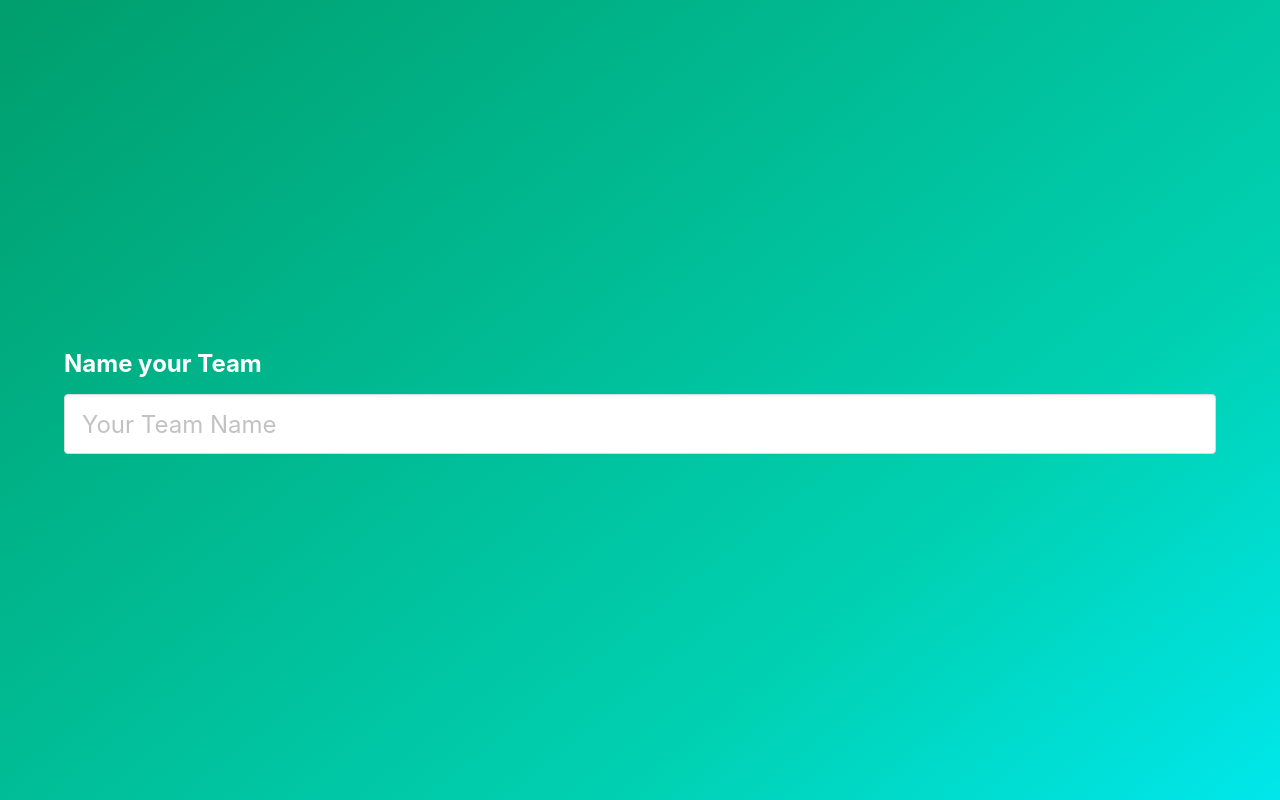
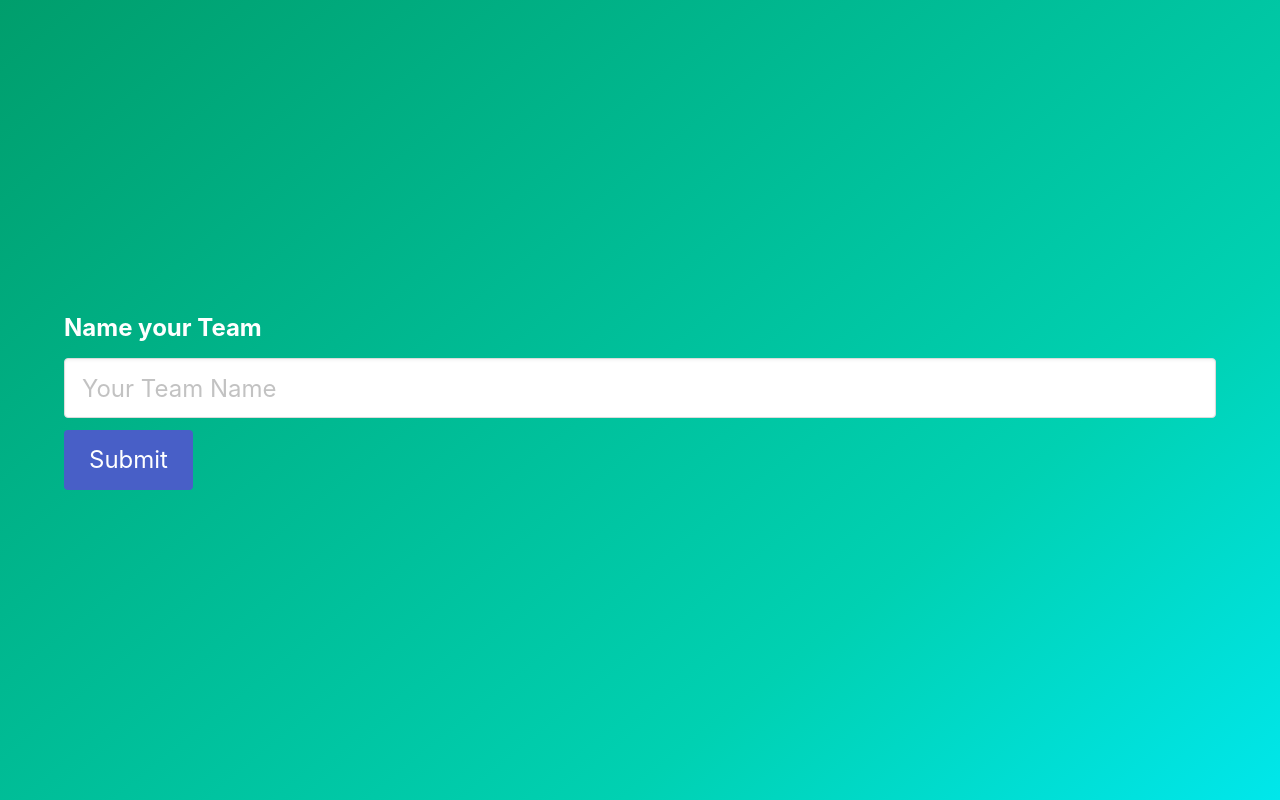
Before and after one commit to k1bs/stack-sports-challenge, a React (Create React App) app: page / in a window 1280 px wide. Built offline with nearby package versions, Linux system fonts and the light colour scheme.

Commit message:
add styling to form

```diff
--- a/src/App.css
+++ b/src/App.css
@@ -1,28 +1,3 @@
-.App {
-  text-align: center;
+.name-container {
+  max-width: 600px;
 }
-
-.App-logo {
-  animation: App-logo-spin infinite 20s linear;
-  height: 80px;
-}
-
-.App-header {
-  background-color: #222;
-  height: 150px;
-  padding: 20px;
-  color: white;
-}
-
-.App-title {
-  font-size: 1.5em;
-}
-
-.App-intro {
-  font-size: large;
-}
-
-@keyframes App-logo-spin {
-  from { transform: rotate(0deg); }
-  to { transform: rotate(360deg); }
-}
--- a/src/App.js
+++ b/src/App.js
@@ -3,6 +3,7 @@ import Header from './components/Header'
 import Landing from './components/Landing'
 import Footer from './components/Footer'
 import RosterContainer from './components/RosterContainer'
+import './App.css'
 
 class App extends Component {
   constructor () {
--- a/src/components/Landing.jsx
+++ b/src/components/Landing.jsx
@@ -20,11 +20,18 @@ class Landing extends Component {
     return (
       <section className='hero is-primary is-bold is-fullheight'>
         <div className='hero-body'>
-          <div className='container'>
+          <div className='container name-container'>
             <form onSubmit={(event) => this.props.handleRosterNameSubmit(event, this.state.teamName)}>
               <div className='field'>
                 <label className='label is-large has-text-white'>Name your Team</label>
-                <input class='input is-large' type='text' onChange={this.handleInputChange} value={this.state.teamName} placeholder='Your Team Name' />
+                <div className='control'>
+                  <input class='input is-large' type='text' onChange={this.handleInputChange} value={this.state.teamName} placeholder='Your Team Name' />
+                </div>
+              </div>
+              <div className='field'>
+                <div className='control'>
+                  <button className='button is-link is-large'>Submit</button>
+                </div>
               </div>
             </form>
           </div>
```
